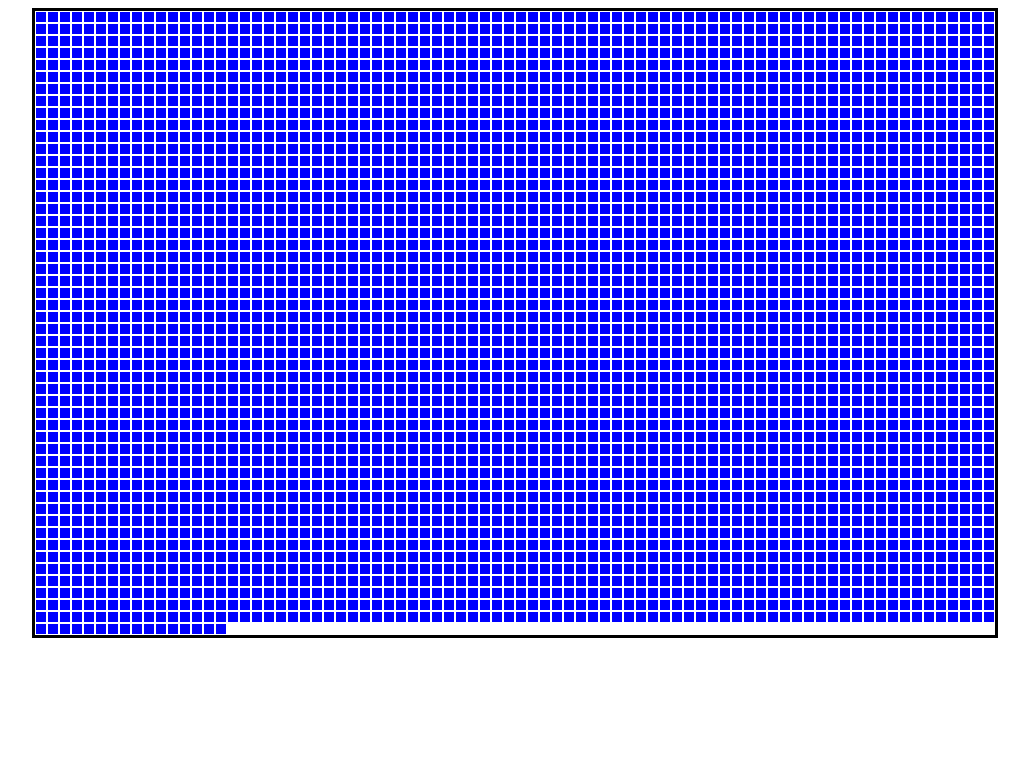
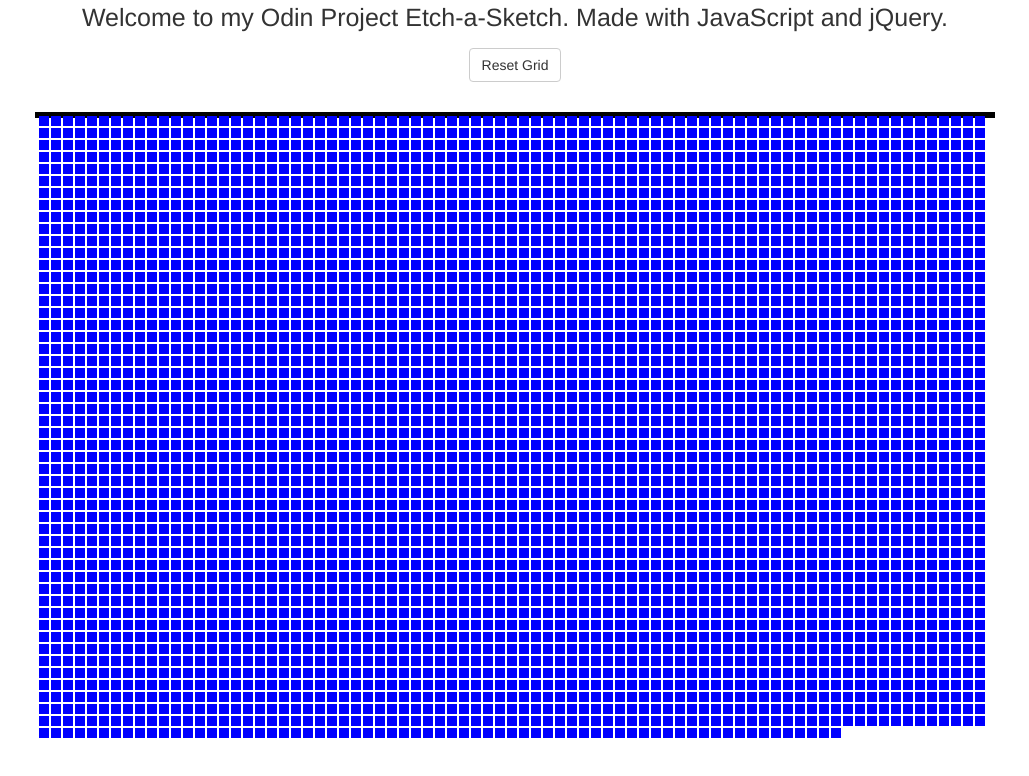
Before and after one commit to nicolasqueen/javascript-sketchpad, a plain HTML site: page index.html in a window 1280 px wide. Shown: the whole page, without its empty margins (125-1154 px from the left). Drawn offline with nearby package versions, Linux system fonts and the light colour scheme.

Commit message:
Added reset button

```diff
--- a/app.js
+++ b/app.js
@@ -11,5 +11,12 @@ $(document).ready(function() {
 		$(this).addClass('gridChanged')
 	}, function() {
 		/* Stuff to do when the mouse leaves the element */
+		$(this).removeClass('gridSquares')
 	});
+
+	$("#reset").click(function(){
+		$(".gridChanged").addClass('gridSquares').removeClass('gridChanged');
+		console.log("Hi!")
+	});
+
 });
--- a/index.html
+++ b/index.html
@@ -2,11 +2,15 @@
 <html>
 <head>
 	<script src="http://ajax.googleapis.com/ajax/libs/jquery/1.11.0/jquery.min.js"></script>
+	<link rel="stylesheet" href="https://maxcdn.bootstrapcdn.com/bootstrap/3.3.5/css/bootstrap.min.css" integrity="sha512-dTfge/zgoMYpP7QbHy4gWMEGsbsdZeCXz7irItjcC3sPUFtf0kuFbDz/ixG7ArTxmDjLXDmezHubeNikyKGVyQ==" crossorigin="anonymous">
 	<script src="app.js"></script>
 	<link rel="stylesheet" type="text/css" href="styles.css">
 </head>
 <body>
-	<div id="container">
+	<div id="titleTop">
+		<p>Welcome to my Odin Project Etch-a-Sketch. Made with JavaScript and jQuery.</p>
+		<button type="button" class="btn btn-default" id="reset">Reset Grid</button>
 	</div>
+	<div id="container"></div>
 </body>
 </html>
--- a/styles.css
+++ b/styles.css
@@ -2,7 +2,6 @@
 	background-color: white;
 	width: 960px;
 	margin: auto;
-	overflow: auto;
 	border: solid black;
 }
 
@@ -20,5 +19,12 @@
 	display: inline-block;
 	height: 10px;
 	width: 10px;
+	margin: 1px;
 	float: left;
 }
+
+#titleTop {
+	text-align: center;
+	font-size: 25px;
+	margin-bottom: 30px;
+}
```
